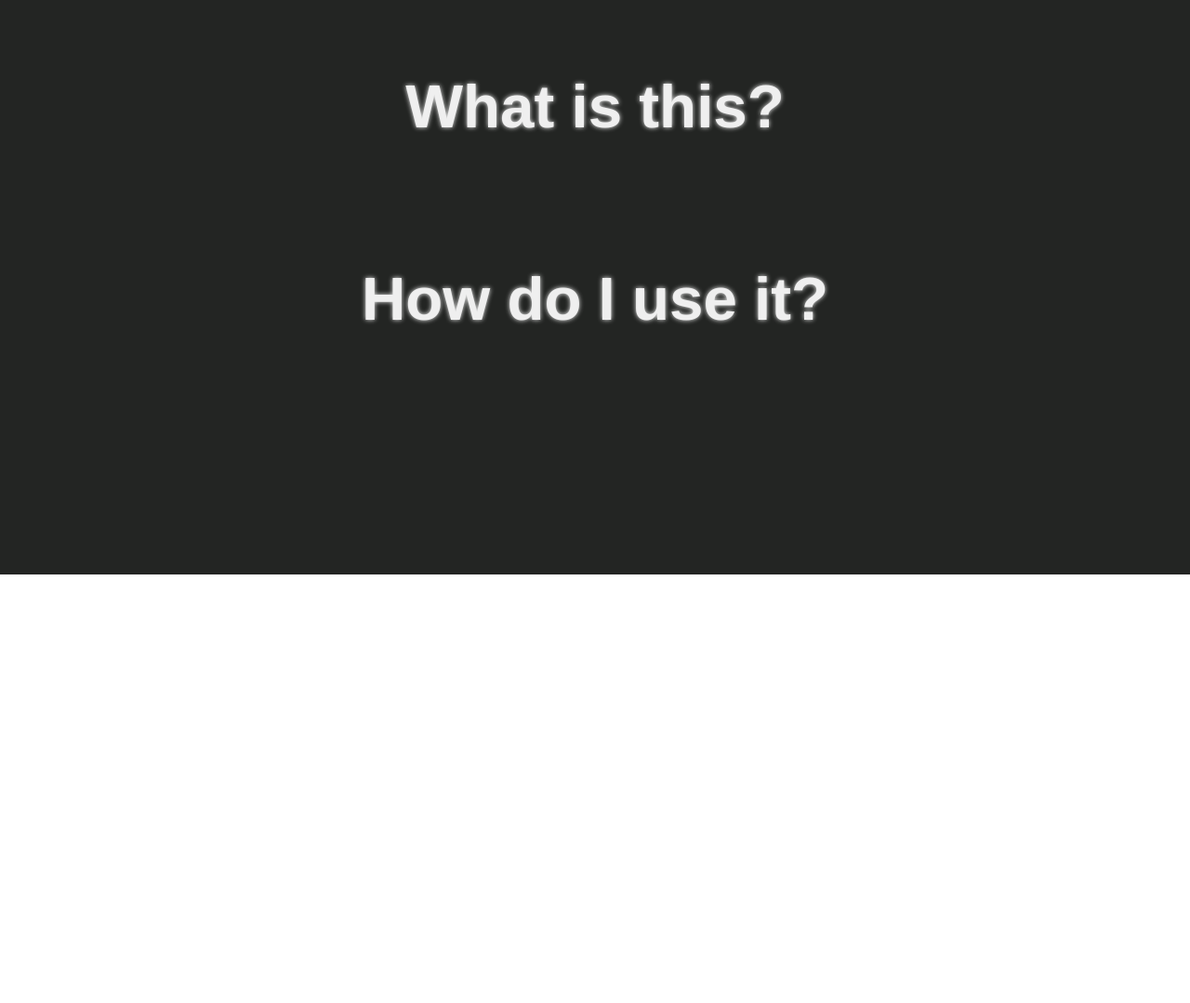
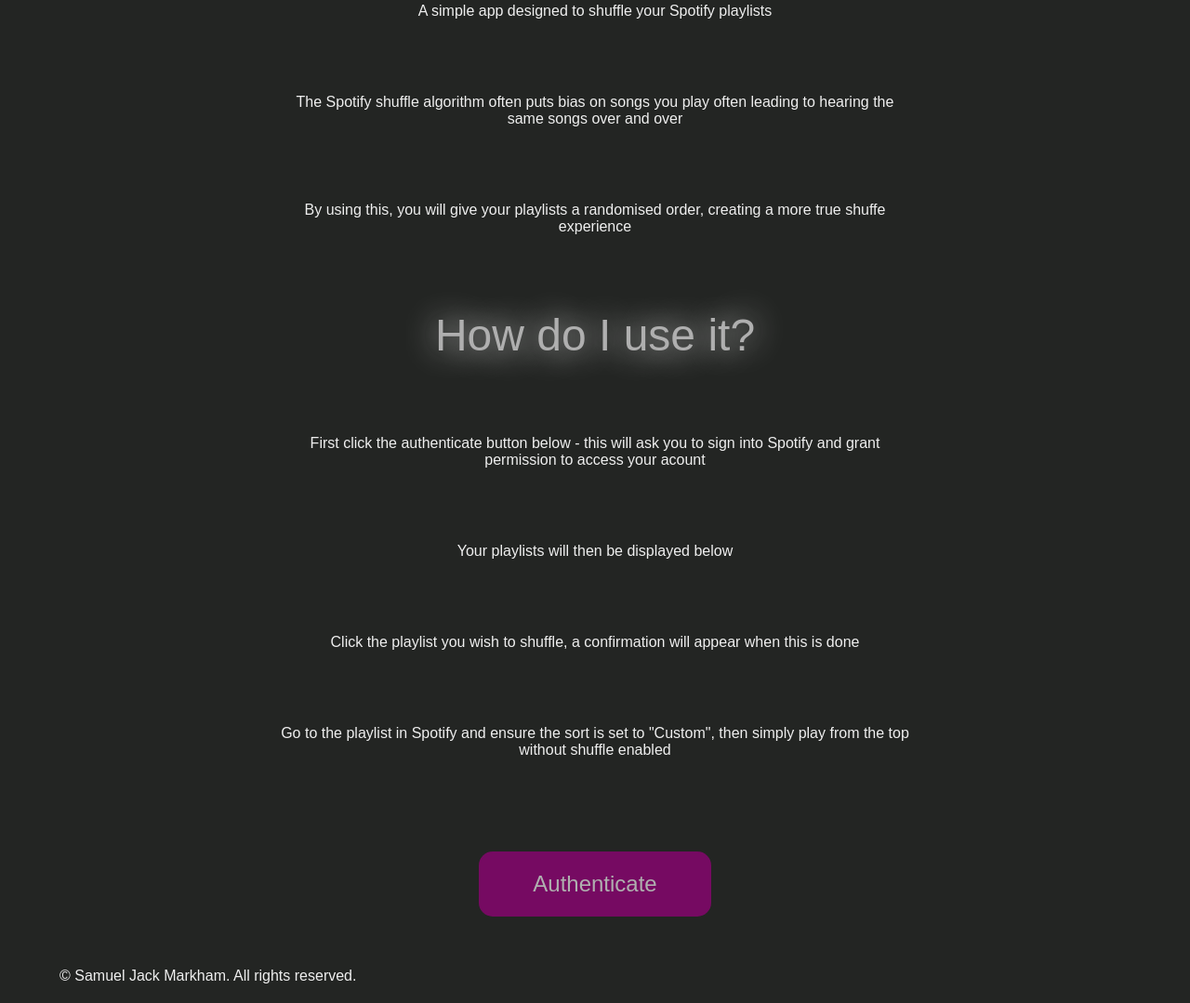
Before and after one commit to asdwerte1/Shufflify, a plain HTML site: page frontend/index.html in a window 1280 px wide. Shown: the part 982-2061 px from the top of the page at 93% size. Before the commit the page ends 1600 px from the top, so only its background shows below. Drawn offline with Linux system fonts and the light colour scheme.

Commit message:
Restructured, updated scripts for profile fetching

```diff
--- a/frontend/index.html
+++ b/frontend/index.html
@@ -17,17 +17,31 @@
     <section id="about" class="centre-flex">
         <div class="animate fade-in-up">
             <h3>What is this?</h3>
-            <p></p>
-            <p></p>
-            <p></p>
+            <p>A simple app designed to shuffle your Spotify playlists</p>
+            <p>The Spotify shuffle algorithm often puts bias on songs you play often leading to hearing the same songs
+                over and over</p>
+            <p>By using this, you will give your playlists a randomised order, creating a more true shuffe experience
+            </p>
         </div>
         <div class="animate fade-in-up ">
             <h3>How do I use it?</h3>
-            <p></p>
-            <p></p>
-            <p></p>
+            <p>First click the authenticate button below - this will ask you to sign into Spotify and grant permission
+                to access your acount</p>
+            <p>Your playlists will then be displayed below</p>
+            <p>Click the playlist you wish to shuffle, a confirmation will appear when this is done</p>
+            <p>Go to the playlist in Spotify and ensure the sort is set to "Custom", then simply play from the top
+                without shuffle enabled</p>
         </div>
     </section>
+    <section id="buttons" class="animate fade-in-down">
+        <button class="fetch-btn" id="profile">Authenticate</button>
+        <button class="fetch-btn" id="playlists">Get playlists</button>
+    </section>
+    <section id="output"></section>
+    <section id="playlists"></section>
+    <footer>
+        <p class="animate fade-in-right">&copy; Samuel Jack Markham. All rights reserved.</p>
+    </footer>
     <script src="script.js"></script>
 </body>
 
--- a/frontend/index.scss
+++ b/frontend/index.scss
@@ -2,6 +2,9 @@
 
 $time: 2s;
 $timeFunction: ease-out;
+$base-bg: #232523;
+$text-color: #afafaf;
+$purple: hsl(311, 85%, 25%);
 
 @keyframes fadeIn {
     from {
@@ -18,6 +21,7 @@ $timeFunction: ease-out;
         opacity: 0;
         transform: translateY(50px);
     }
+
     to {
         opacity: 1;
         transform: translateY(0);
@@ -29,15 +33,28 @@ $timeFunction: ease-out;
         opacity: 0;
         transform: translateY(-50px);
     }
+
     to {
         opacity: 1;
         transform: translateY(0);
     }
 }
 
+@keyframes fadeInRight {
+    from {
+        opacity: 0;
+        transform: translateX(-50px);
+    }
+    to {
+        opacity: 1;
+        transform: translateX(0);
+    }
+}
+
 @mixin fade-in($time: $time, $timeFunction: $timeFunction) {
     opacity: 0;
     transition: opacity $time $timeFunction;
+
     &.active {
         animation: fadeIn $time forwards;
     }
@@ -47,6 +64,7 @@ $timeFunction: ease-out;
     opacity: 0;
     transform: translateY(50px);
     transition: opacity $time $timeFunction, transform $time $timeFunction;
+
     &.active {
         animation: fadeInUp $time forwards;
     }
@@ -56,8 +74,19 @@ $timeFunction: ease-out;
     opacity: 0;
     transform: translateY(-50px);
     transition: opacity $time $timeFunction, transform $time $timeFunction;
+
     &.active {
         animation: fadeInDown $time forwards;
+    }
+}
+
+@mixin fade-in-right($time: $time, $timeFunction: $timeFunction) {
+    opacity: 0;
+    transform: translateX(-50px);
+    transition: opacity $time $timeFunction, transform $time $timeFunction;
+
+    &.active {
+        animation: fadeInRight $time forwards;
     }
 }
 
@@ -67,21 +96,46 @@ $timeFunction: ease-out;
     &.fade-in {
         @include fade-in();
     }
+
     &.fade-in-up {
         @include fade-in-up();
     }
+
     &.fade-in-down {
         @include fade-in-down();
+    }
+
+    &.find-in-right {
+        @include fade-in-up();
     }
 }
 
 body {
     font-family: sans-serif;
     margin: 0;
+    background-color: $base-bg;
 
-    h1, h2 {
+    p {
+        color: #efefef;
+        font-weight: 200;
+        font-size: clamp(1rem, 1.2vw, 1.25rem);
+        text-align: center;
+        margin: 80px auto;
+    }
+
+    ;
+
+    h1,
+    h2,
+    h3 {
         margin: 0 auto;
         text-align: center;
+    }
+
+    h1 {
+        font-weight: 600;
+        text-shadow: 0 -15px 20px #3b3b3b;
+        font-size: clamp(2rem, 7vw, 4.5rem); // Responsive font-size for h1
     }
 
     h2 {
@@ -90,10 +144,10 @@ body {
         font-size: clamp(1.5rem, 5vw, 3.5rem); // Responsive font-size for h2
     }
 
-    h1 {
-        font-weight: 600;
-        text-shadow: 0 -15px 20px #3b3b3b;
-        font-size: clamp(2rem, 7vw, 4.5rem); // Responsive font-size for h1
+    h3 {
+        font-weight: 100;
+        text-shadow: 0 0 35px #efefef;
+        font-size: clamp(1.4rem, 4vw, 3rem);
     }
 }
 
@@ -108,8 +162,8 @@ body {
 #landing-area {
     height: 100vh;
     font-size: 4.5em;
-    background-color: hsl(311, 85%, 25%);
-    color: #afafaf;
+    background-color: $purple;
+    color: $text-color;
 
     img {
         scale: 50%;
@@ -122,9 +176,62 @@ body {
 }
 
 #about {
-    height: 100vh;
+    padding-top: 50px;
     font-size: 3.5em;
     background-color: #232523;
-    color: #efefef;
-    text-shadow: 0 0 5px #efefef;
+    color: $text-color;
+
+    div>p {
+        max-width: 80%;
+    }
 }
+
+#buttons {
+
+    display: flex;
+    flex-direction: row;
+    align-items: center;
+    justify-content: center;
+    background-color: $base-bg;
+    color: $text-color;
+    margin-bottom: 35px;
+    flex-wrap: wrap;
+
+    .fetch-btn {
+        background-color: hsl(311, 85%, 25%);
+        border: solid thin transparent;
+        border-radius: 15px;
+        padding: 20px 35px;
+        margin: 20px 30px;
+        color: $text-color;
+        font-size: 24px;
+        font-weight: 500;
+        transition: border-color 0.8s $timeFunction, box-shadow 0.8s $timeFunction;
+        width: 250px;
+
+        &:hover {
+            border-color: #afafaf;
+            box-shadow: 0 0 20px #afafaf;
+            cursor: pointer;
+        }
+    }
+
+    #playlists {
+        display: none;
+    }
+
+}
+
+footer {
+    background-color: $base-bg;
+    color: $text-color;
+    padding: 10px auto;
+    padding-left: 5%;
+
+    p {
+        margin: 0;
+        padding-bottom: 20px;
+        width: fit-content;
+        text-align: left;
+    }
+}
--- a/frontend/script.js
+++ b/frontend/script.js
@@ -13,4 +13,18 @@ document.addEventListener("DOMContentLoaded", () => {
     );
 
     elements.forEach(element => observer.observe(element));
-})
+});
+
+document.getElementById("profile").addEventListener("click", () => {
+    fetch("/profile")
+
+        .then(response => response.json())
+        .then(data => {
+            document.getElementById("output").innerHTML = `
+                <p>User ID: ${data.id}</p>
+                <p>Display Name: ${data.display_name}</p>
+                <p>Profile URL: ${data.profile_url}</p>
+            `;
+        })
+        .catch(error => console.error("Error fetching profile:", error));
+});
```
Also changed, not shown: frontend/media/Logo - Shufflify.gif (deleted), frontend/media/Logo - Shufflify.jpg, frontend/styles.css, 2 other files.
